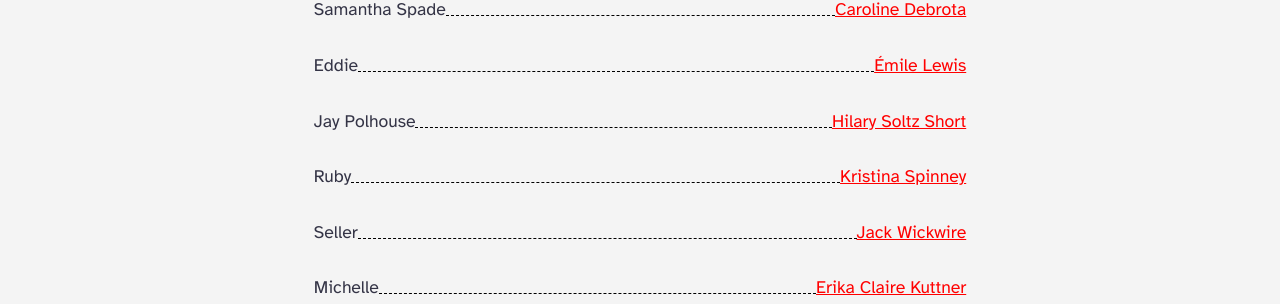
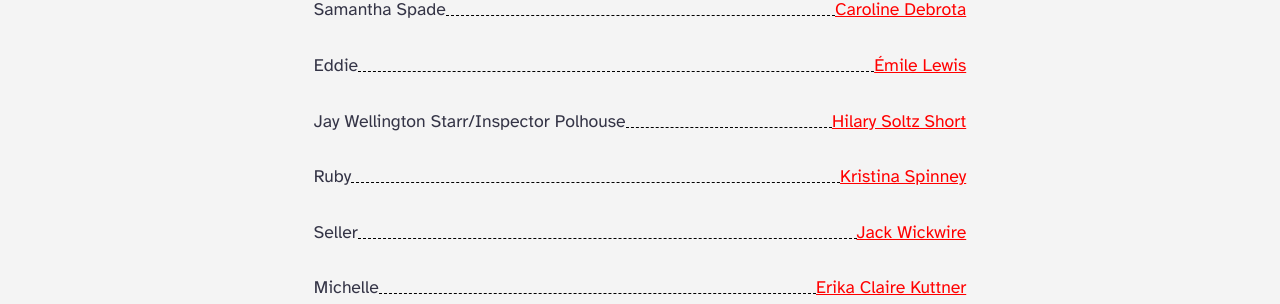
Before and after one commit to pmrp-boston/pmrp-boston.github.io, a Jekyll site: the page built from index.md, in a window 1280 px wide and 900 px high, scrolled down 1938 px. Shown: the part 150-454 px from the top of the window. Built offline with Jekyll 4.4.1, drawn with Linux system fonts in a browser that asks for light colours; some web fonts are replaced.

Commit message:
Fix Hilary's role

```diff
--- a/index.md
+++ b/index.md
@@ -27,7 +27,7 @@ shows:
           - "Eddie"
       - name: "Hilary Soltz Short"
         roles:
-          - "Jay Polhouse"
+          - "Jay Wellington Starr/Inspector Polhouse"
       - name: "Kristina Spinney"
         roles:
           - "Ruby"
```
